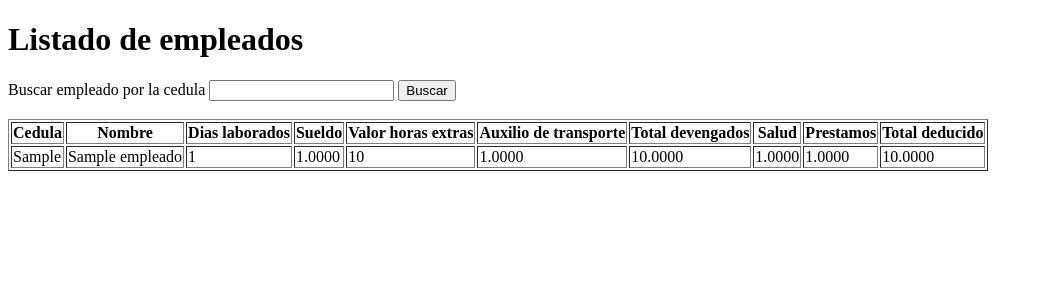
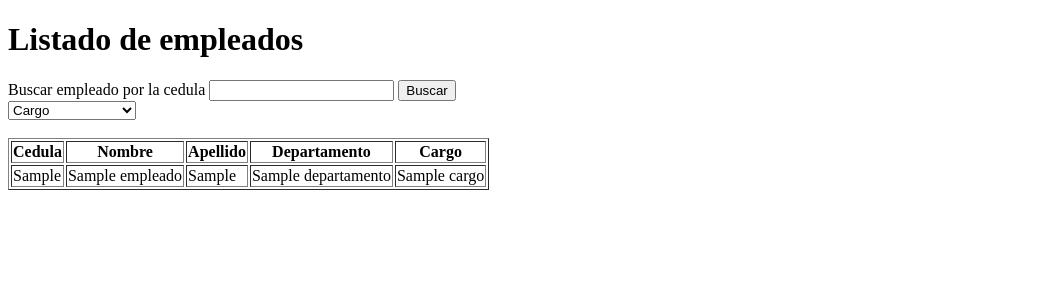
Before and after one commit to d4niel-olaya/CRUD-nomina, a PHP site: page /empleados.php in a window 1280 px wide. Shown: the top 300 px of the page, without its empty margins (0-1043 px from the left). Run offline with PHP 8.4, Linux system fonts and the light colour scheme; tables that the repository leaves empty hold one stand-in row (values such as "Sample post").

Commit message:
Filtro buscar por cedula

```diff
--- a/empleados.php
+++ b/empleados.php
@@ -3,9 +3,8 @@
 // Traigo las variables del archivo conexion.php
     include('conexion.php');
     // consulta que quiero mostrar en la página
-    $mostrar = "SELECT empleados.cedula, empleados.nombre, empleados.dias_lab, devengados.sueldo, devengados.valor_horas_total,
-    devengados.auxilio_transporte, devengados.total_dev, deducciones.salud, deducciones.otras_deduc as 'Prestamos',
-deducciones.total_deducido FROM empleados INNER JOIN devengados INNER JOIN deducciones ON empleados.id = devengados.id_empleado AND empleados.id = deducciones.id_devengado;
+    $mostrar = "SELECT empleados.cedula, empleados.nombre, empleados.apellido, departamentos.nombre as 'Departamento',
+     cargos.nombre as 'Cargo' FROM empleados INNER JOIN departamentos INNER JOIN cargos ON empleados.id_departamento = departamentos.id AND empleados.id_cargo = cargos.id;
 ";
 
 ?>
@@ -27,20 +26,38 @@ deducciones.total_deducido FROM empleados INNER JOIN devengados INNER JOIN deduc
             <input type="search" id="busquedaEmp" name="buscarEmp">
             <button>Buscar</button>
         </form>
+        <select name="opciones" id="opciones">
+            <optgroup label="Fitros">
+
+                <option value="cargo">Cargo</option>
+                <option value="departamentos">Departamentos</option>
+            </optgroup>
+        </select>
+        <?php
+            if(isset($_GET['busqueda'])){
+                $estado_cedula = $_GET['busqueda'];
+                if($estado_cedula == 'encontrada'){
+                    $cedula = $_GET['cedula'];
+                    echo '<h2>Cedula encontrada</h2>';
+                    $mostrar = $mostrar = "SELECT empleados.cedula, empleados.nombre, empleados.apellido, departamentos.nombre as 'Departamento',
+                    cargos.nombre as 'Cargo' FROM empleados INNER JOIN departamentos INNER JOIN cargos ON empleados.id_departamento = departamentos.id AND empleados.id_cargo = cargos.id
+                    WHERE cedula = '$cedula';";
+                }
+                else{
+                    echo '<h2>Cedula no encontrada</h2>';
+                }
+            }
+        ?>
     </div>
     <br>
     <table border='1' id="empleados">
         <tr>
             <th>Cedula</th>
             <th>Nombre</th>
-            <th>Dias laborados</th>
-            <th>Sueldo</th>
-            <th>Valor horas extras</th>
-            <th>Auxilio de transporte</th>
-            <th>Total devengados</th>
-            <th>Salud</th>
-            <th>Prestamos</th>
-            <th>Total deducido</th>
+            <th>Apellido</th>
+            <th>Departamento</th>
+            <th>Cargo</th>
+
         </tr>
         <?php
         $tabla = mysqli_query($conexion, $mostrar);
@@ -48,14 +65,10 @@ deducciones.total_deducido FROM empleados INNER JOIN devengados INNER JOIN deduc
         <tr>
             <td><?php echo $row['cedula'];?></td>
             <td><?php echo $row['nombre'];?></td>
-            <td><?php echo $row['dias_lab'];?></td>
-            <td><?php echo $row['sueldo'];?></td>
-            <td><?php echo $row['valor_horas_total'];?></td>
-            <td><?php echo $row['auxilio_transporte'];?></td>
-            <td><?php echo $row['total_dev'];?></td>
-            <td><?php echo $row['salud'];?></td>
-            <td><?php echo $row['Prestamos'];?></td>
-            <td><?php echo $row['total_deducido'];?></td>
+            <td><?php echo $row['apellido'];?></td>
+            <td><?php echo $row['Departamento'];?></td>
+            <td><?php echo $row['Cargo'];?></td>
+
         </tr>
         <?php } mysqli_free_result($tabla); ?>
     </table>
```
Also changed, not shown: consultaempleados.php (+22 -0 lines).
